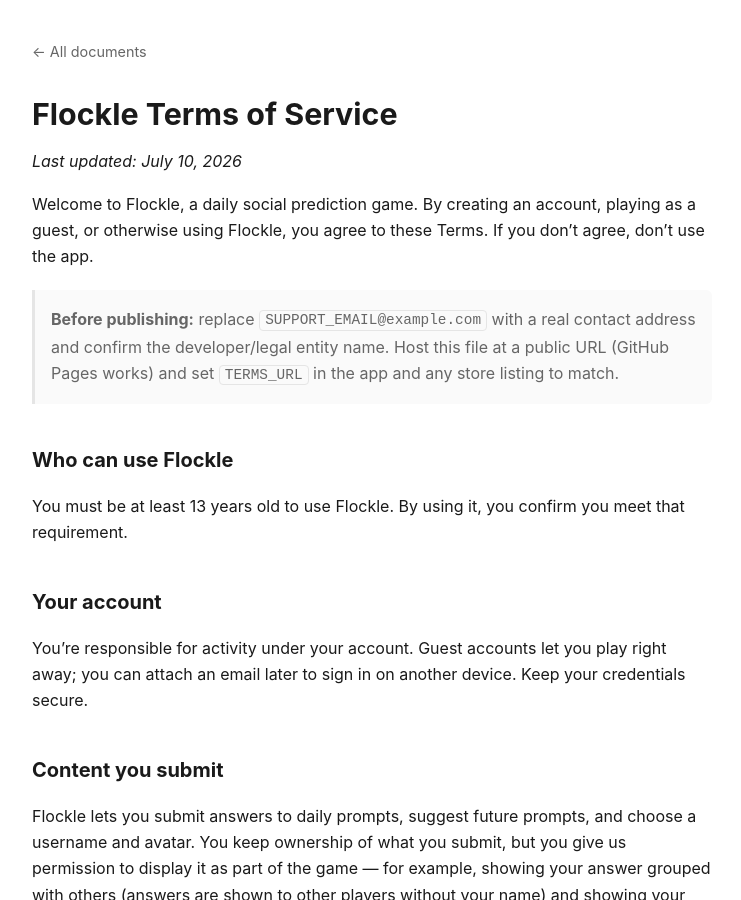
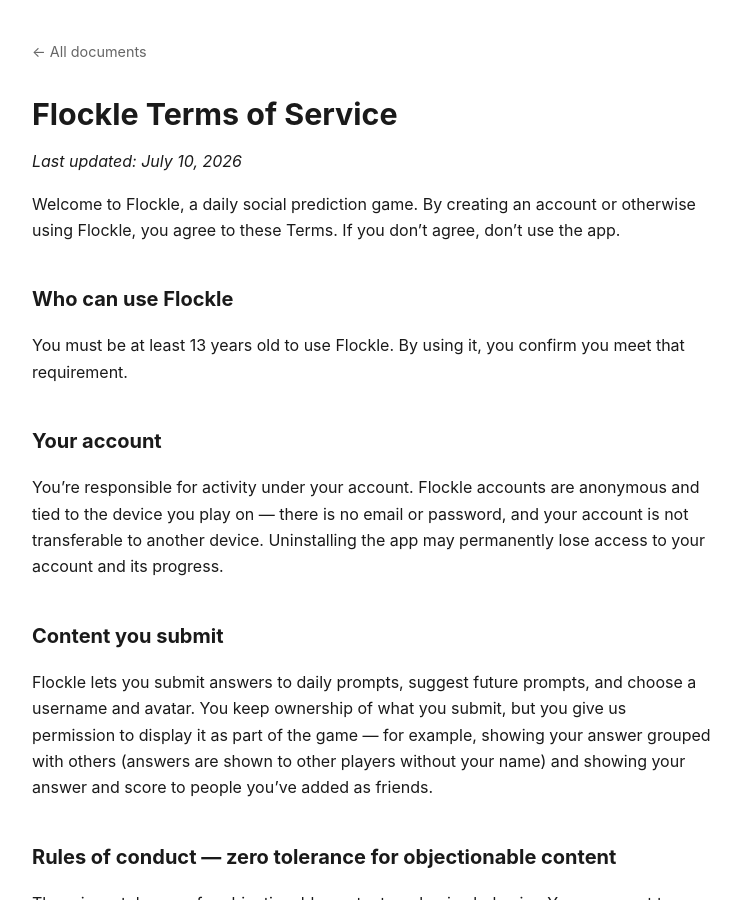
Before and after one commit to AndycLiang/legal-docs, a Jekyll site: the page built from flockle/TERMS.md, in a window 1280 px wide and 900 px high. Shown: the whole window, without its empty margins (268-1009 px from the left). Built offline with Jekyll 4.4.1, drawn with Linux system fonts in a browser that asks for light colours; our own code applies the rules of GitHub Pages for plain Markdown files.

Commit message:
update terms
Updated terms of service to clarify account types and responsibilities.

```diff
--- a/flockle/TERMS.md
+++ b/flockle/TERMS.md
@@ -1,29 +1,20 @@
----
-title: Flockle Terms of Service
-permalink: /flockle/terms/
----
-
 # Flockle Terms of Service
 
 _Last updated: July 10, 2026_
 
-Welcome to Flockle, a daily social prediction game. By creating an account,
-playing as a guest, or otherwise using Flockle, you agree to these Terms. If you
-don't agree, don't use the app.
-
-> **Before publishing:** replace `SUPPORT_EMAIL@example.com` with a real contact
-> address and confirm the developer/legal entity name. Host this file at a public
-> URL (GitHub Pages works) and set `TERMS_URL` in the app and any store listing
-> to match.
+Welcome to Flockle, a daily social prediction game. By creating an account or
+otherwise using Flockle, you agree to these Terms. If you don't agree, don't
+use the app.
 
 ## Who can use Flockle
 You must be at least 13 years old to use Flockle. By using it, you confirm you
 meet that requirement.
 
 ## Your account
-You're responsible for activity under your account. Guest accounts let you play
-right away; you can attach an email later to sign in on another device. Keep your
-credentials secure.
+You're responsible for activity under your account. Flockle accounts are
+anonymous and tied to the device you play on — there is no email or password,
+and your account is not transferable to another device. Uninstalling the app
+may permanently lose access to your account and its progress.
 
 ## Content you submit
 Flockle lets you submit answers to daily prompts, suggest future prompts, and
```
